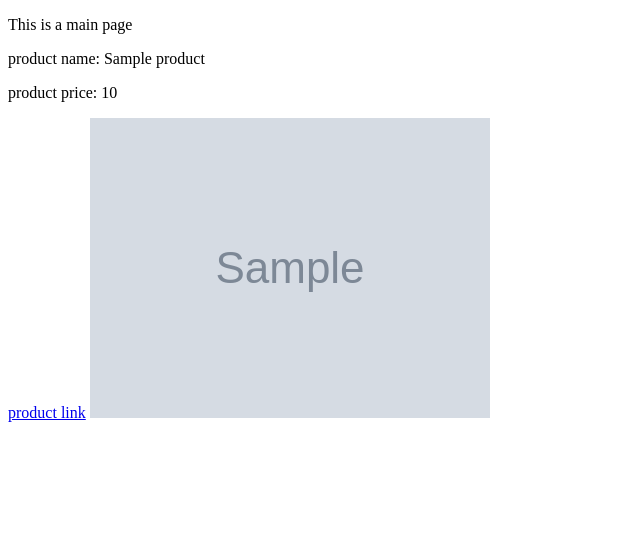
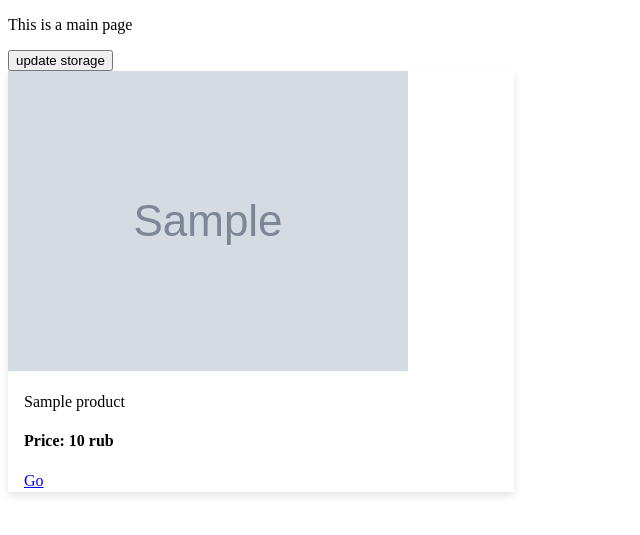
Before and after one commit to John321Blacksmith/logic, a Django app: template market/templates/market/index.html in a window 1280 px wide. Shown: the top 535 px of the page, without its empty margins (0-640 px from the left). Run offline with Django 3.2, Linux system fonts and the light colour scheme; the template is opened without the code that fills it: most values are stand-ins (such as "Sample title", 1, 10 or a date in 2020); grey boxes marked "Sample" are stand-in pictures.

Commit message:
html template was changed

```diff
--- a/market/templates/market/index.html
+++ b/market/templates/market/index.html
@@ -2,14 +2,33 @@
 <html>
 <head>
 	<title>market</title>
+	<meta name='viewport' content='width=device-width', initial-scale=1>
+	<style>
+		.card {
+			box-shadow: 0 4px 8px 0 rgba(0, 0, 0, 0.1);
+			transition: 0.3s;
+			width: 40%;
+		}
+		.card:hover {
+			box-shadow: 0 8px 16px 0 rgba(0, 0, 0, 0.2);
+		}
+		.container {
+			padding: 2px 16px;
+		}
+	</style>
 </head>
 <body>
 	<p>This is a main page</p>
+	<button type='button' action={% url 'market:update' %}>update storage</button>
 	{% for product in products %}
-		<p>product name: {{ product.title }}</p>
-		<p>product price: {{ product.price }}</p>
-		<a href={{ product.link }}>product link</a>
-		<img src={{ product.image }}>
+		<div class='card'>
+			<img src={{ product.image }} alt={{ product.title }}>
+			<div class='container'>
+				<p>{{ product.title }}</p>
+				<h4>Price: {{ product.price }} rub</h4>
+				<a href={{ product.link }} role='button'>Go</a>
+			</div>
+		</div>
 
 		{% empty %}
 		<p>Empty yet</p>
--- a/market/urls.py
+++ b/market/urls.py
@@ -7,4 +7,5 @@ app_name = 'market'
 urlpatterns = [
 	# index page pattern
 	path('', views.index, name='index'),
+	path('', views.update_storage, name='update'),
 ]
--- a/market/views.py
+++ b/market/views.py
@@ -25,3 +25,7 @@ def index(request):
 	context = {'products': objects}
 
 	return render(request, 'market/index.html', context)
+
+
+def update_storage(request):
+	pass
```
